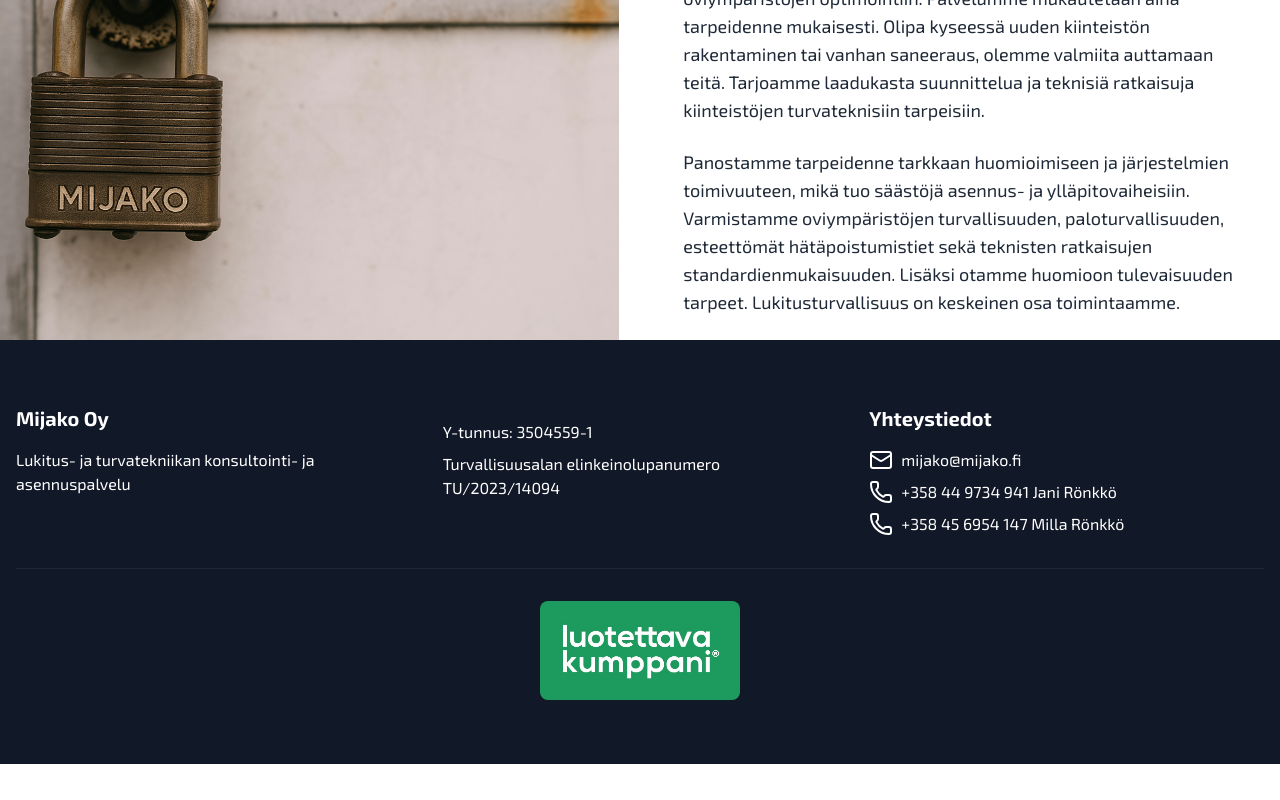
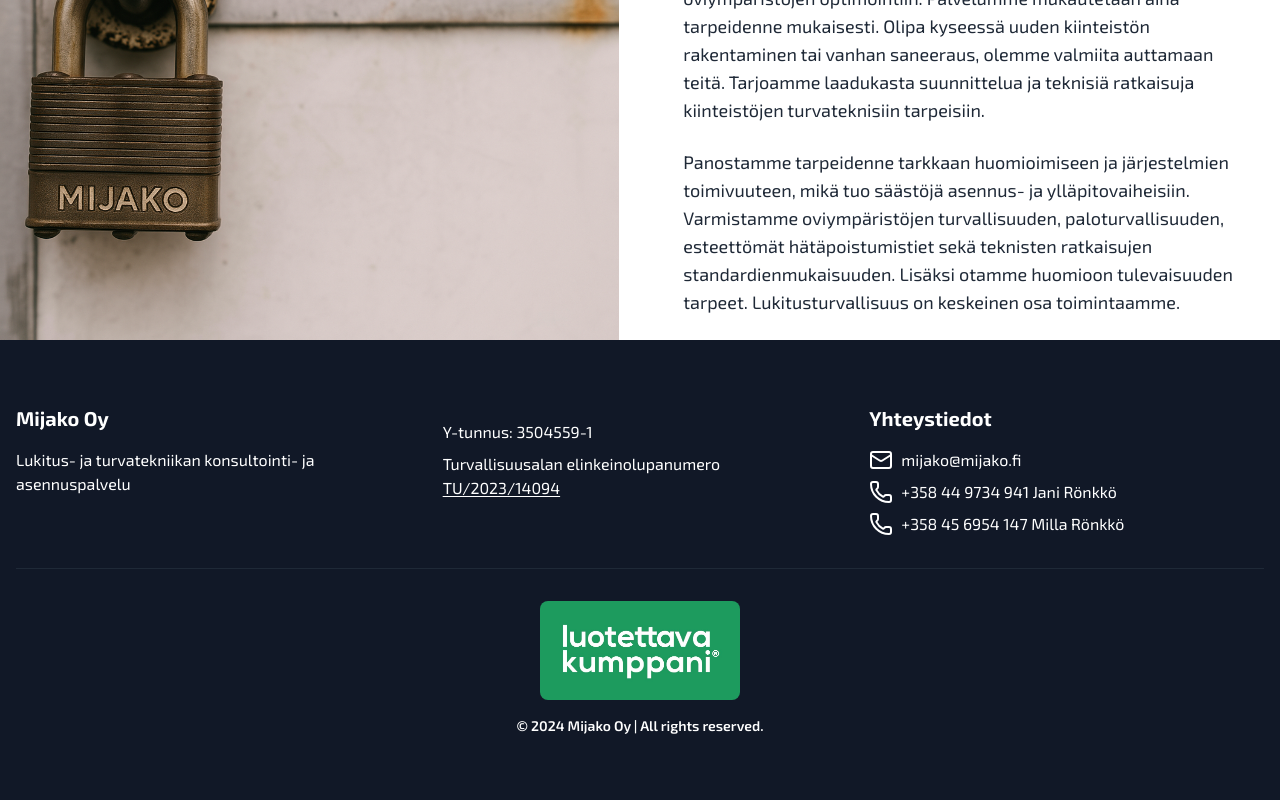
Before and after one commit to eeturonkko/mijako, a Next.js app: page / in a window 1280 px wide. Shown: the part 1295-2095 px from the top of the page. Before the commit the page ends 2059 px from the top, so only its background shows below. Built offline with nearby package versions, Linux system fonts and the light colour scheme.

Commit message:
Enhance Footer component layout and improve text styling for clarity

```diff
--- a/components/Footer.tsx
+++ b/components/Footer.tsx
@@ -19,7 +19,12 @@
                 <p>Y-tunnus: 3504559-1</p>
               </li>
               <li>
-                <p>Turvallisuusalan elinkeinolupanumero TU/2023/14094</p>
+                <p>
+                  Turvallisuusalan elinkeinolupanumero{" "}
+                  <span className="underline-offset-2 underline">
+                    TU/2023/14094
+                  </span>
+                </p>
               </li>
             </ul>
           </div>
@@ -38,7 +43,7 @@
             </ul>
           </div>
         </div>
-        <div className="border-t border-gray-800 mt-8 pt-8 text-center">
+        <div className="border-t border-gray-800 mt-8 pt-8 text-center flex flex-col items-center gap-4">
           <Image
             src="/luotettavakumppani.png"
             alt="Luotettava kumppani"
@@ -46,7 +51,9 @@
             height={100}
             className="object-contain mx-auto rounded-lg"
           />
-          {/*  <p>&copy; {new Date().getFullYear()} Mijako | All rights reserved.</p> */}
+          <p className="font-semibold text-sm">
+            &copy; {new Date().getFullYear()} Mijako Oy | All rights reserved.
+          </p>
         </div>
       </div>
     </footer>
```
